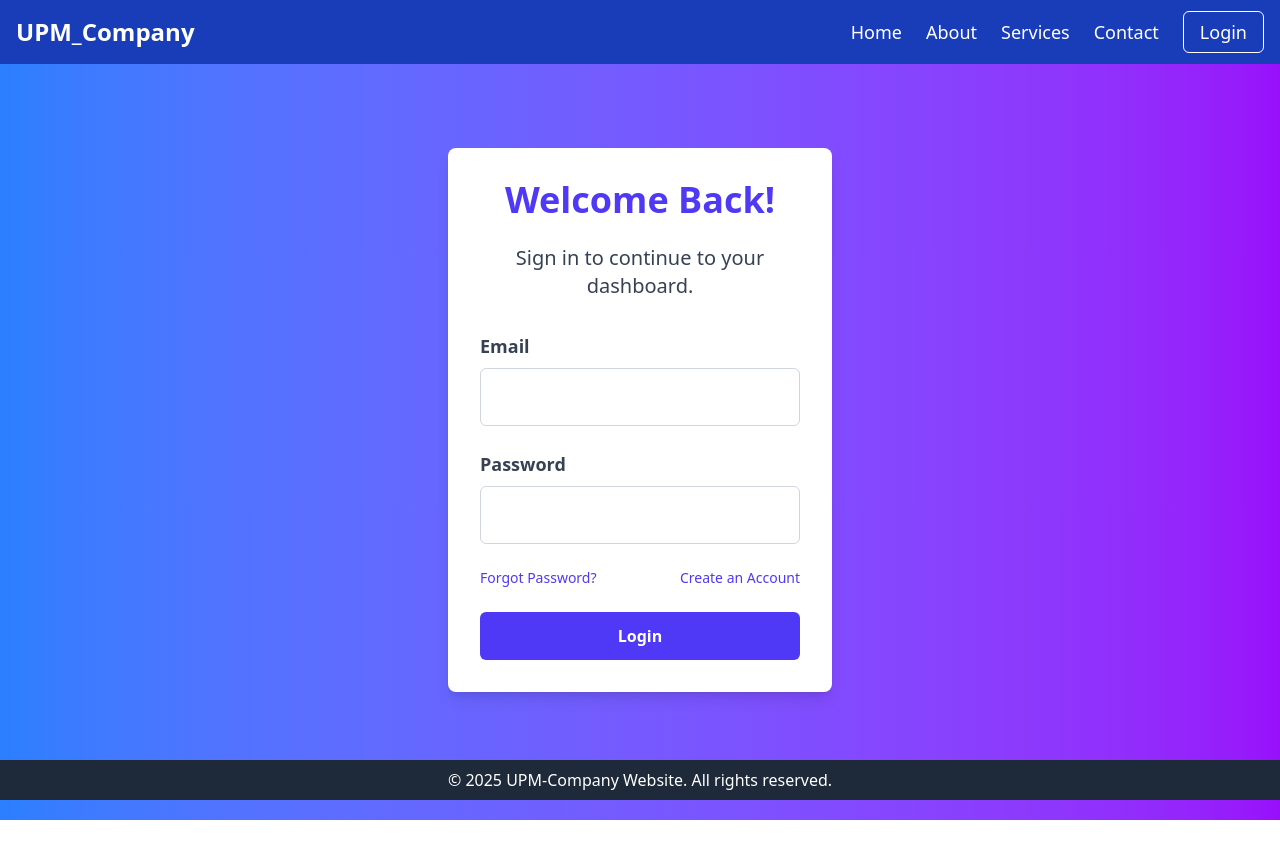
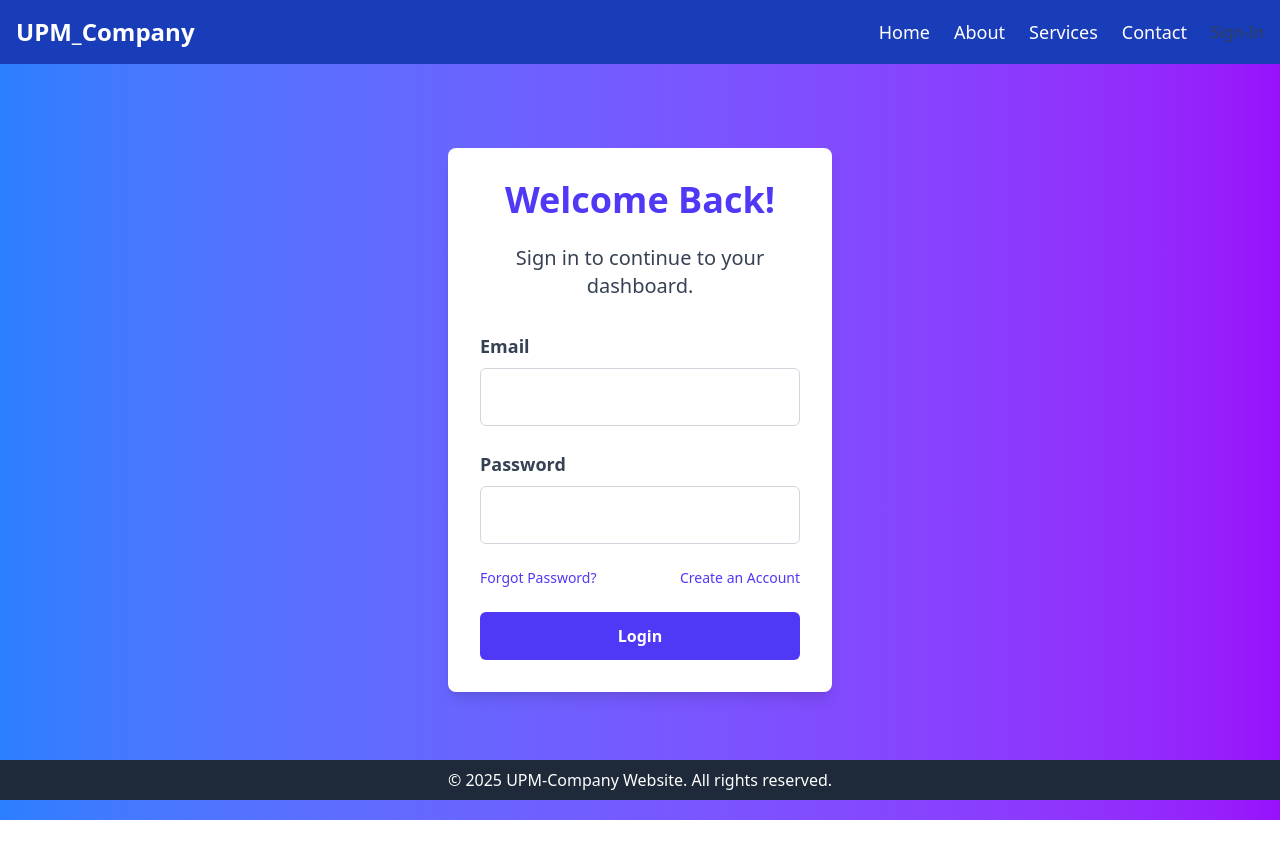
Before and after one commit to mnihadc/UPM-Company, a React (Vite) app in the folder frontend/: page /login in a window 1280 px wide. Built offline with nearby package versions, Linux system fonts and the light colour scheme.

Commit message:
Navbar User profile or login UI update

```diff
--- a/frontend/src/Components/Navbar.jsx
+++ b/frontend/src/Components/Navbar.jsx
@@ -1,8 +1,9 @@
 import { useState } from "react";
-
+import { useSelector } from "react-redux";
+import { Link } from "react-router-dom";
 function Navbar() {
   const [isMenuOpen, setIsMenuOpen] = useState(false);
-
+  const { currentUser } = useSelector((state) => state.user);
   return (
     <nav className="bg-blue-800 p-4 flex justify-between items-center fixed w-full">
       <div className="text-2xl font-bold text-white">UPM_Company</div>
@@ -56,14 +57,17 @@ function Navbar() {
             Contact
           </a>
         </li>
-        <li>
-          <a
-            href="/login"
-            className="text-white text-lg hover:underline border px-4 py-2 rounded-md border-white"
-          >
-            Login
-          </a>
-        </li>
+        <Link to="/profile">
+          {currentUser ? (
+            <img
+              className="rounded-full h-7 w-7 object-cover"
+              src="https://encrypted-tbn0.gstatic.com/images?q=tbn:ANd9GcRvG_T2e_jE-VxZCIkDp0h6wPskEtxsXcwbcA&s"
+              alt="profile"
+            />
+          ) : (
+            <li className="text-slate-700 hover:underline">Sign-In</li>
+          )}
+        </Link>
       </ul>
     </nav>
   );
```
